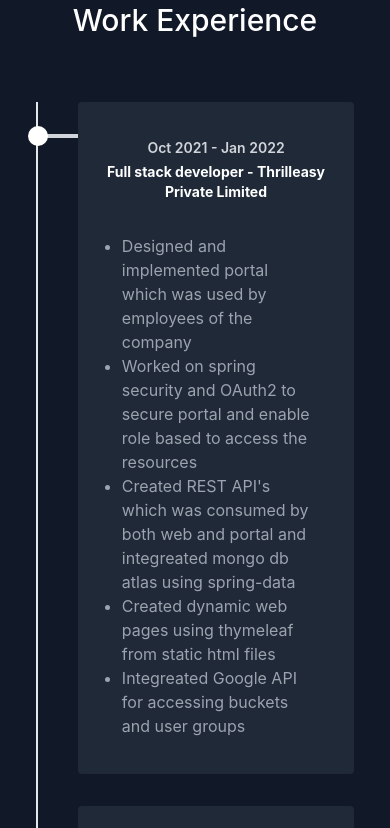
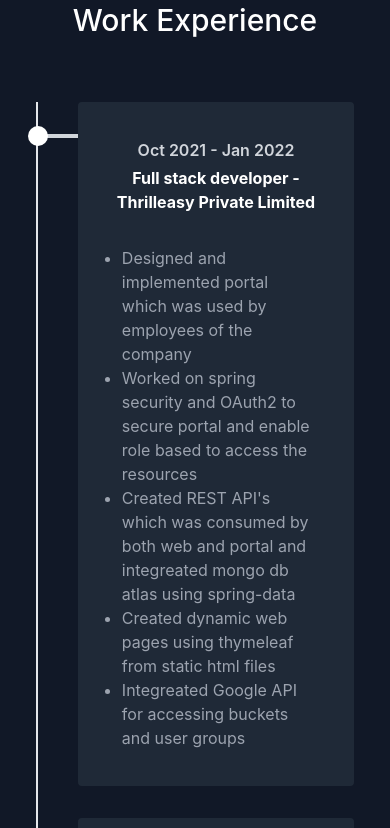
Before and after one commit to utsavvjain/portfolio, a React (Create React App) app: page / in a window 390 px wide. Shown: the part 1040-1868 px from the top of the page. Built offline with nearby package versions, Linux system fonts and the light colour scheme.

Commit message:
Refactored css in experience.js

```diff
--- a/src/components/Experience.js
+++ b/src/components/Experience.js
@@ -24,8 +24,8 @@ experiences.map((experience,idx)=>
     <div class="w-5 h-5 bg-white absolute -left-10 transform -translate-x-2/4 rounded-full z-10 mt-2 md:mt-0"></div>
     <div class="w-10 h-1 bg-gray-300 absolute -left-10 z-0"></div>
     <div class="flex flex-col">
-      <span class="my-1 text-sm lg:text-md font-semibold text-gray-300 " >{experience.start} - {experience.end}</span>
-      <h3 class="mb-3 text-sm lg:text-lg font-bold text-white">{experience.role} - {experience.name}</h3>
+      <span class="my-1 text-md lg:text-md font-semibold text-gray-300 " >{experience.start} - {experience.end}</span>
+      <h3 class="mb-3 text-md lg:text-lg font-bold text-white">{experience.role} - {experience.name}</h3>
       <p class="text-base font-normal text-gray-400">
       <ul class="list-disc p-5 text-left">
       {
```
